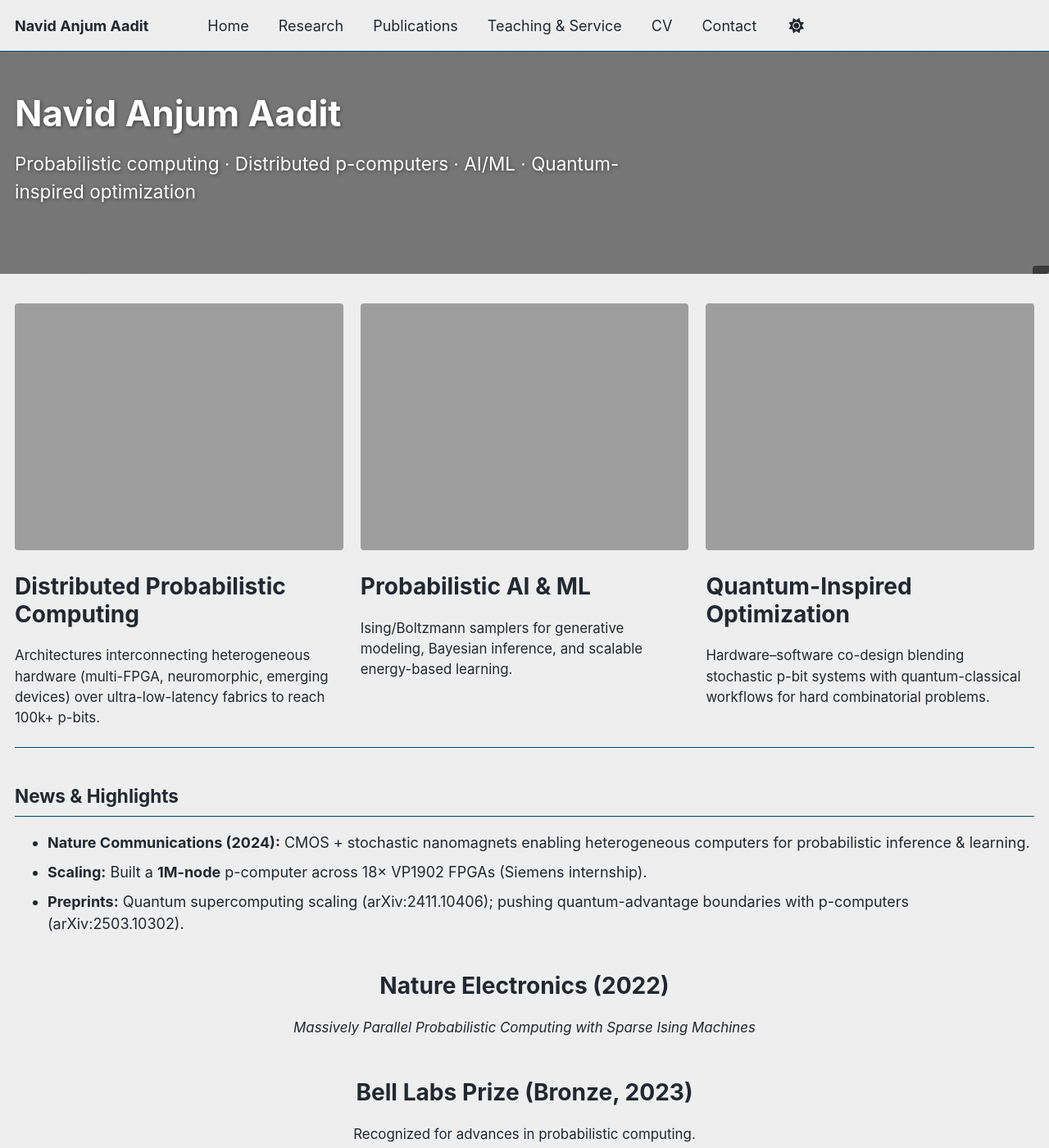
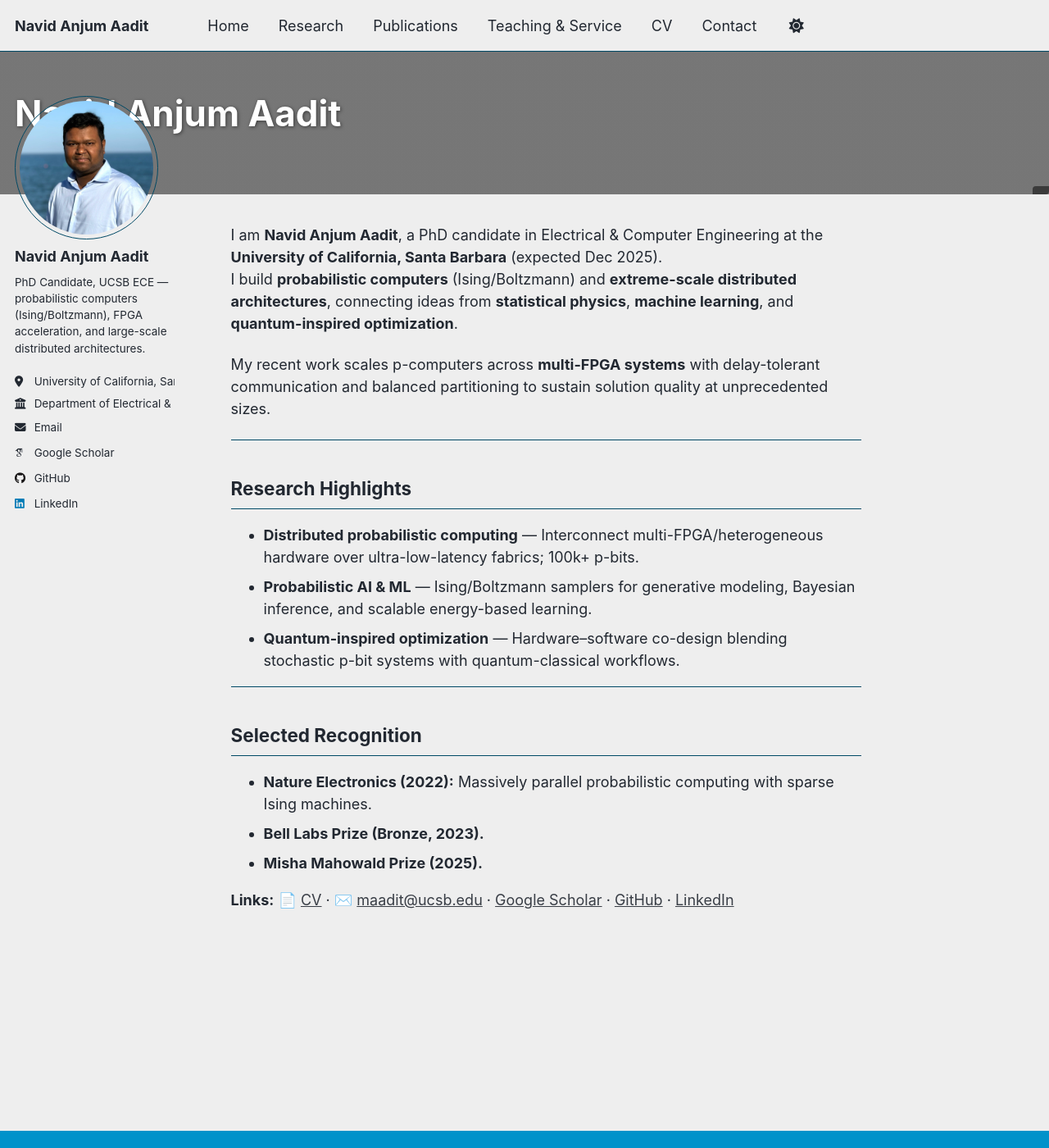
Before and after one commit to navidaadit/navidaadit.github.io, a Jekyll site: the page built from _pages/about.md, in a window 1280 px wide and 1400 px high. Shown: the whole window at 82% size. Built offline with Jekyll 4.4.1, drawn with Linux system fonts in a browser that asks for light colours; some web fonts are replaced; a script that is not in the unit is left out; some of the changed text lies outside the part shown.

Commit message:
Update about.md

```diff
--- a/_pages/about.md
+++ b/_pages/about.md
@@ -1,58 +1,34 @@
 ---
 permalink: /
-layout: splash
-title: ""   # empty removes big redundant title
+layout: single               # keeps the left-profile (headshot) visible
+title: ""                    # no giant page title
 author_profile: true
 header:
-  overlay_image: /images/hero.jpg    # upload a wide banner image (≈1800×600)
+  overlay_image: /images/hero.jpg   # upload a wide banner (≈1800×600)
   overlay_filter: 0.25
   caption: ""
-excerpt: "Probabilistic computing · Distributed p-computers · AI/ML · Quantum-inspired optimization"
-intro: |
-  I am **Navid Anjum Aadit**, a PhD Candidate in Electrical and Computer Engineering at the **University of California, Santa Barbara** (expected Dec 2025).
-  I work on **probabilistic computing** with p-bits and **extreme-scale distributed architectures** that connect ideas from **statistical physics**, **machine learning**, and **quantum-inspired optimization**.
-
-  My recent work scales probabilistic computers across **multi-FPGA systems** with delay-tolerant communication and balanced partitioning to sustain solution quality at unprecedented sizes.
-
-cta_links:
-  - label: "Download CV"
-    url: /files/Aadit_CV_Fall2025.pdf
-    icon: "fas fa-file-pdf"
-  - label: "Google Scholar"
-    url: https://scholar.google.com/citations?user=KXA0nl4AAAAJ&hl=en
-    icon: "ai ai-google-scholar"
-  - label: "GitHub"
-    url: https://github.com/navidaadit
-    icon: "fab fa-github"
-  - label: "LinkedIn"
-    url: https://www.linkedin.com/in/navidanjumaadit/
-    icon: "fab fa-linkedin"
-
-feature_row:
-  - image_path: /images/feature-distributed.png
-    title: "Distributed Probabilistic Computing"
-    excerpt: "Architectures interconnecting heterogeneous hardware (multi-FPGA, neuromorphic, emerging devices) over ultra-low-latency fabrics to reach 100k+ p-bits."
-  - image_path: /images/feature-ml.png
-    title: "Probabilistic AI & ML"
-    excerpt: "Ising/Boltzmann samplers for generative modeling, Bayesian inference, and scalable energy-based learning."
-  - image_path: /images/feature-quantum.png
-    title: "Quantum-Inspired Optimization"
-    excerpt: "Hardware–software co-design blending stochastic p-bit systems with quantum-classical workflows for hard combinatorial problems."
-
-highlight_row:
-  - title: "Nature Electronics (2022)"
-    excerpt: "*Massively Parallel Probabilistic Computing with Sparse Ising Machines*"
-  - title: "Bell Labs Prize (Bronze, 2023)"
-    excerpt: "Recognized for advances in probabilistic computing."
-  - title: "Misha Mahowald Prize (2025)"
-    excerpt: "Neuromorphic Engineering award."
 ---
 
-{% include feature_row id="feature_row" %}
+I am **Navid Anjum Aadit**, a PhD candidate in Electrical & Computer Engineering at the **University of California, Santa Barbara** (expected Dec 2025).
+I build **probabilistic computers** (Ising/Boltzmann) and **extreme-scale distributed architectures**, connecting ideas from **statistical physics**, **machine learning**, and **quantum-inspired optimization**.
 
-## News & Highlights
-- **Nature Communications (2024):** CMOS + stochastic nanomagnets enabling heterogeneous computers for probabilistic inference & learning.
-- **Scaling:** Built a **1M-node** p-computer across 18× VP1902 FPGAs (Siemens internship).
-- **Preprints:** Quantum supercomputing scaling (arXiv:2411.10406); pushing quantum-advantage boundaries with p-computers (arXiv:2503.10302).
+My recent work scales p-computers across **multi-FPGA systems** with delay-tolerant communication and balanced partitioning to sustain solution quality at unprecedented sizes.
 
-{% include feature_row id="highlight_row" type="center" %}
+---
+
+## Research Highlights
+- **Distributed probabilistic computing** — Interconnect multi-FPGA/heterogeneous hardware over ultra-low-latency fabrics; 100k+ p-bits.
+- **Probabilistic AI & ML** — Ising/Boltzmann samplers for generative modeling, Bayesian inference, and scalable energy-based learning.
+- **Quantum-inspired optimization** — Hardware–software co-design blending stochastic p-bit systems with quantum-classical workflows.
+
+---
+
+## Selected Recognition
+- **Nature Electronics (2022):** Massively parallel probabilistic computing with sparse Ising machines.
+- **Bell Labs Prize (Bronze, 2023).**
+- **Misha Mahowald Prize (2025).**
+
+**Links:** 📄 [CV](/files/Aadit_CV_Fall2025.pdf) · ✉️ [maadit@ucsb.edu](mailto:maadit@ucsb.edu) ·
+[Google Scholar](https://scholar.google.com/citations?user=KXA0nl4AAAAJ&hl=en) ·
+[GitHub](https://github.com/navidaadit) ·
+[LinkedIn](https://www.linkedin.com/in/navidanjumaadit/)
```
